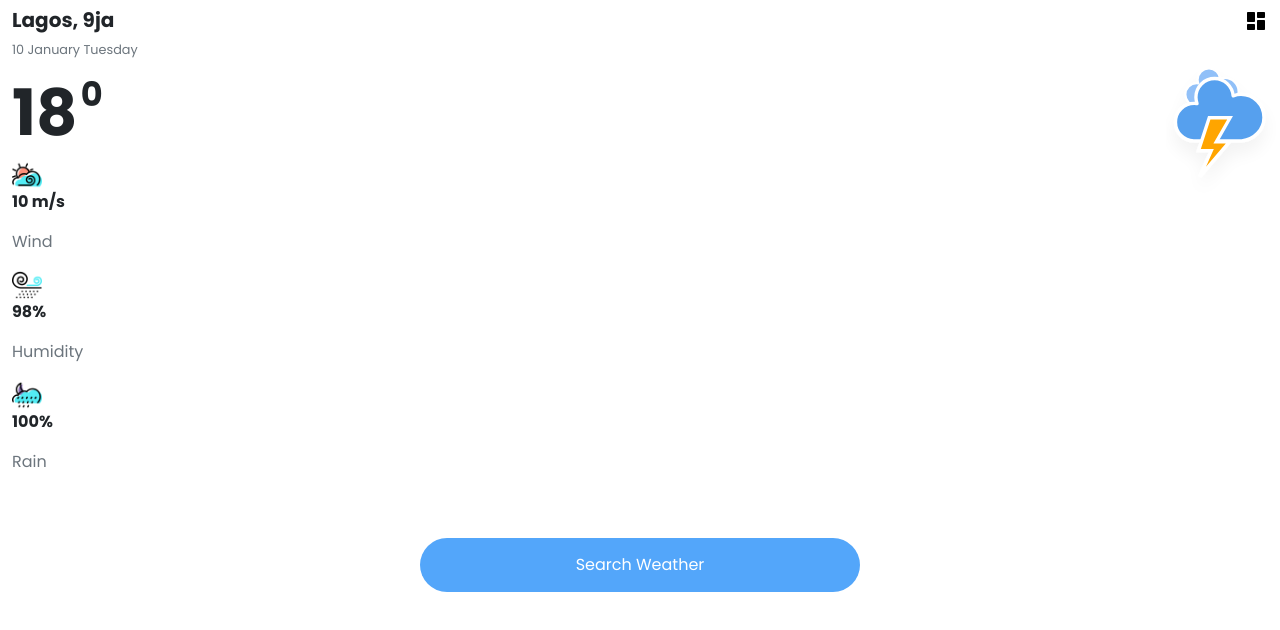
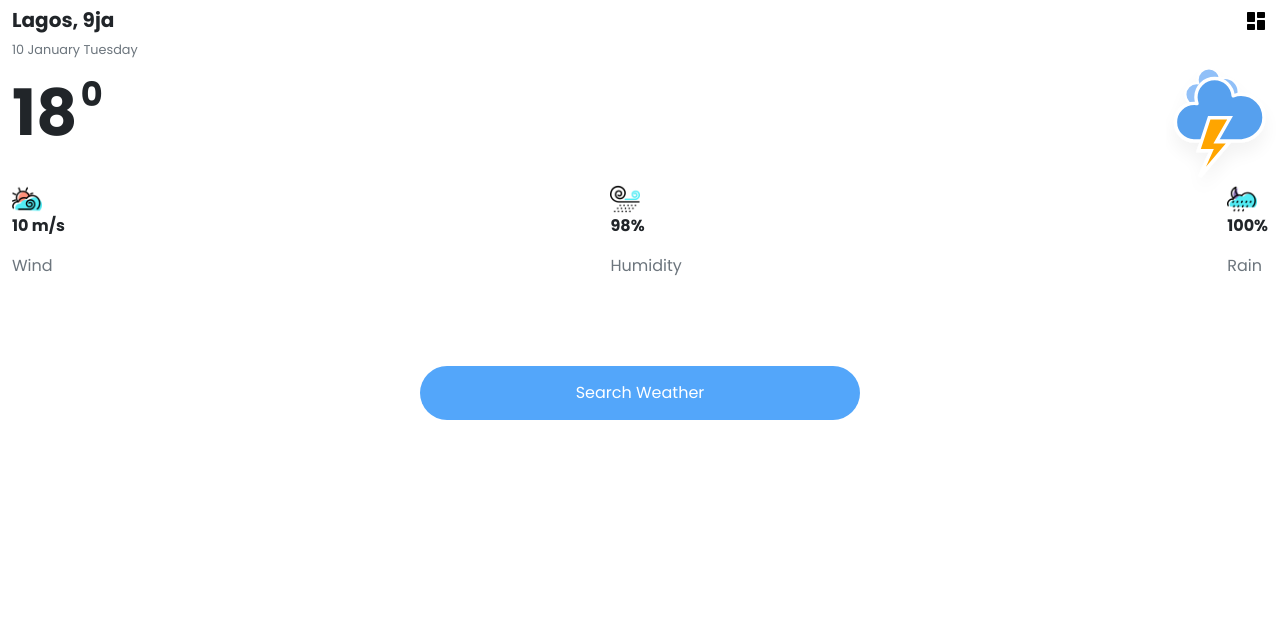
Before and after one commit to JoaoP74/react-weather, a React (Create React App) app: page /weather in a window 1280 px wide. Shown: the top 630 px of the page. Built offline with nearby package versions, Linux system fonts and the light colour scheme; no server answers.

Commit message:
Added styles to the weather component

```diff
--- a/src/pages/Weather.jsx
+++ b/src/pages/Weather.jsx
@@ -79,7 +79,7 @@ const WeatherApp = () =>{
                 </section>
             </section>
 
-            <section className="current-weather-assets">
+            <section className="my-4 current-weather-assets d-flex align-items-center justify-content-between">
 
                 <section className="current-weather-wind-speed">
 
```
